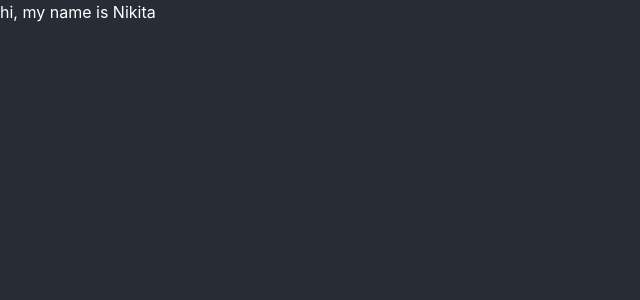
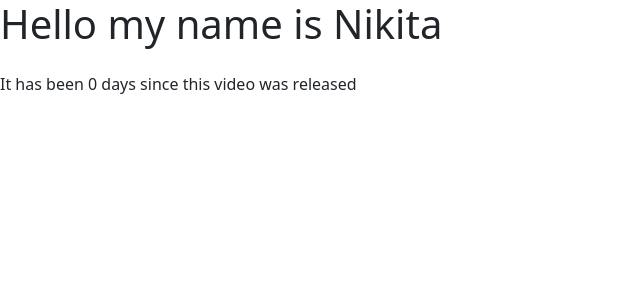
Before and after one commit to nikita-restdali/i18next, a React (Create React App) app: page / in a window 1280 px wide. Shown: the top 300 px of the page, without its empty margins (0-640 px from the left). Built offline with nearby package versions, Linux system fonts and the light colour scheme.

Commit message:
added release date ,removing index.css ,correct translation

```diff
--- a/public/assets/locales/en/translation.json
+++ b/public/assets/locales/en/translation.json
@@ -1,3 +1,6 @@
 {
-    "welcome": "hi, my name is Nikita"
+    "app_title": "title",
+    "language": "language",
+    "welcome": "Hello my name is Nikita",
+    "days_since_release": "It has been {{number_of_days}} days since this video was released"
 }
--- a/public/assets/locales/fr/translation.json
+++ b/public/assets/locales/fr/translation.json
@@ -1,3 +1,6 @@
 {
-    "welcome": "salut, je m'appelle Nikita"
+    "app_title": "titre",
+    "langue": "langue",
+    "welcome": "Bonjour, je m'appelle Nikita",
+    "days_since_release": "Cela fait {{number_of_days}} jours depuis la sortie de cette vidéo"
 }
--- a/src/App.js
+++ b/src/App.js
@@ -3,11 +3,20 @@ import {useTranslation} from 'react-i18next';
 
 function App() {
 
-  const { t } =useTranslation()
+  const { t } =useTranslation();
+
+  const releaseDate = new Date('2023-10-23');
+  const timeDifference = new Date() - releaseDate ;
+  const number_of_days = Math.floor(timeDifference / (1000 * 60 * 60 * 24));
   return (
     <div className="Container ">
       <div className="d-flex flex-column align-items-start">
+         <h1 className='font-weight-bold mb-4'>
           {t('welcome')}
+         </h1>
+         <p>
+         {t('days_since_release', {number_of_days})}
+         </p>
       </div>
     </div>
   );
--- a/src/index.css
+++ /dev/null
@@ -1,15 +0,0 @@
-body {
-  margin: 0;
-  font-family: -apple-system, BlinkMacSystemFont, 'Segoe UI', 'Roboto', 'Oxygen',
-    'Ubuntu', 'Cantarell', 'Fira Sans', 'Droid Sans', 'Helvetica Neue',
-    sans-serif;
-  -webkit-font-smoothing: antialiased;
-  -moz-osx-font-smoothing: grayscale;
-  background-color: #282c34;
-  color: white;
-}
-
-code {
-  font-family: source-code-pro, Menlo, Monaco, Consolas, 'Courier New',
-    monospace;
-}
--- a/src/index.js
+++ b/src/index.js
@@ -6,7 +6,6 @@ import LanguageDetector from 'i18next-browser-languagedetector';
 import HttpApi from 'i18next-http-backend';
 import 'bootstrap/dist/js/bootstrap.js';
 import 'bootstrap/dist/css/bootstrap.min.css';
-import './index.css';
 import App from './App';
 
 i18n
```
